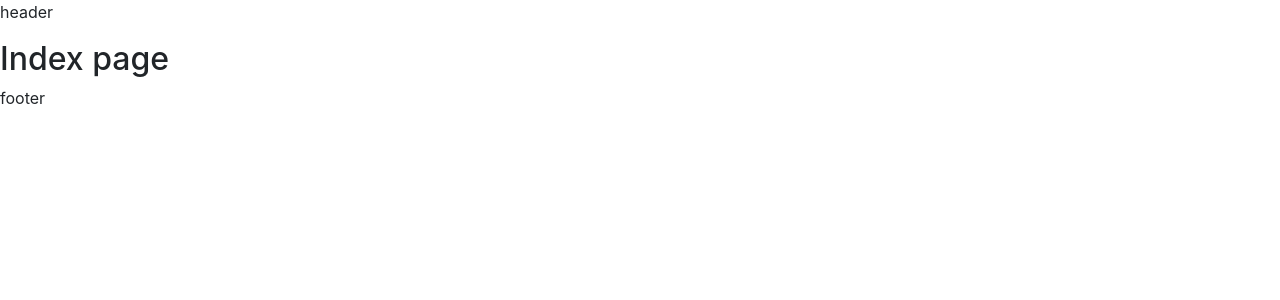
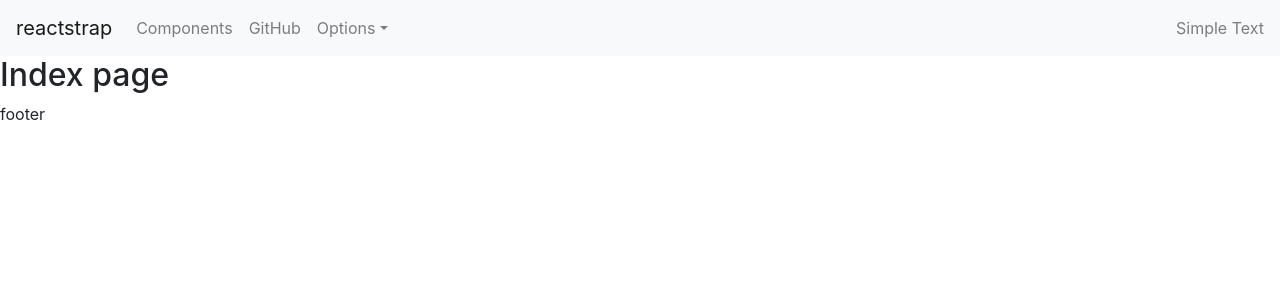
Before and after one commit to juicecultus/seo-blog-frontend, a Next.js app: page / in a window 1280 px wide. Shown: the top 300 px of the page. Built offline with nearby package versions, Linux system fonts and the light colour scheme.

Commit message:
add dependencies & setup Header component

```diff
--- /dev/null
+++ b/components/Header.js
@@ -0,0 +1,56 @@
+import { useState } from 'react';
+import {
+  Collapse,
+  Navbar,
+  NavbarToggler,
+  NavbarBrand,
+  Nav,
+  NavItem,
+  NavLink,
+  UncontrolledDropdown,
+  DropdownToggle,
+  DropdownMenu,
+  DropdownItem,
+  NavbarText
+} from 'reactstrap';
+
+const Header = props => {
+  const [isOpen, setIsOpen] = useState(false);
+
+  const toggle = () => setIsOpen(!isOpen);
+
+  return (
+    <div>
+      <Navbar color='light' light expand='md'>
+        <NavbarBrand href='/'>reactstrap</NavbarBrand>
+        <NavbarToggler onClick={toggle} />
+        <Collapse isOpen={isOpen} navbar>
+          <Nav className='mr-auto' navbar>
+            <NavItem>
+              <NavLink href='/components/'>Components</NavLink>
+            </NavItem>
+            <NavItem>
+              <NavLink href='https://github.com/reactstrap/reactstrap'>
+                GitHub
+              </NavLink>
+            </NavItem>
+            <UncontrolledDropdown nav inNavbar>
+              <DropdownToggle nav caret>
+                Options
+              </DropdownToggle>
+              <DropdownMenu right>
+                <DropdownItem>Option 1</DropdownItem>
+                <DropdownItem>Option 2</DropdownItem>
+                <DropdownItem divider />
+                <DropdownItem>Reset</DropdownItem>
+              </DropdownMenu>
+            </UncontrolledDropdown>
+          </Nav>
+          <NavbarText>Simple Text</NavbarText>
+        </Collapse>
+      </Navbar>
+    </div>
+  );
+};
+
+export default Header;
--- a/components/Layout.js
+++ b/components/Layout.js
@@ -1,6 +1,7 @@
+import Header from './Header';
 const Layout = props => (
   <>
-    <p>header</p>
+    <Header />
     {props.children}
     <p>footer</p>
   </>
--- a/package.json
+++ b/package.json
@@ -2,7 +2,8 @@
   "dependencies": {
     "next": "^9.3.3",
     "react": "^16.13.1",
-    "react-dom": "^16.13.1"
+    "react-dom": "^16.13.1",
+    "reactstrap": "^8.4.1"
   },
   "scripts": {
     "dev": "next",
```
Also changed, not shown: 1 other file (tests, documents, lock files or other folders).
